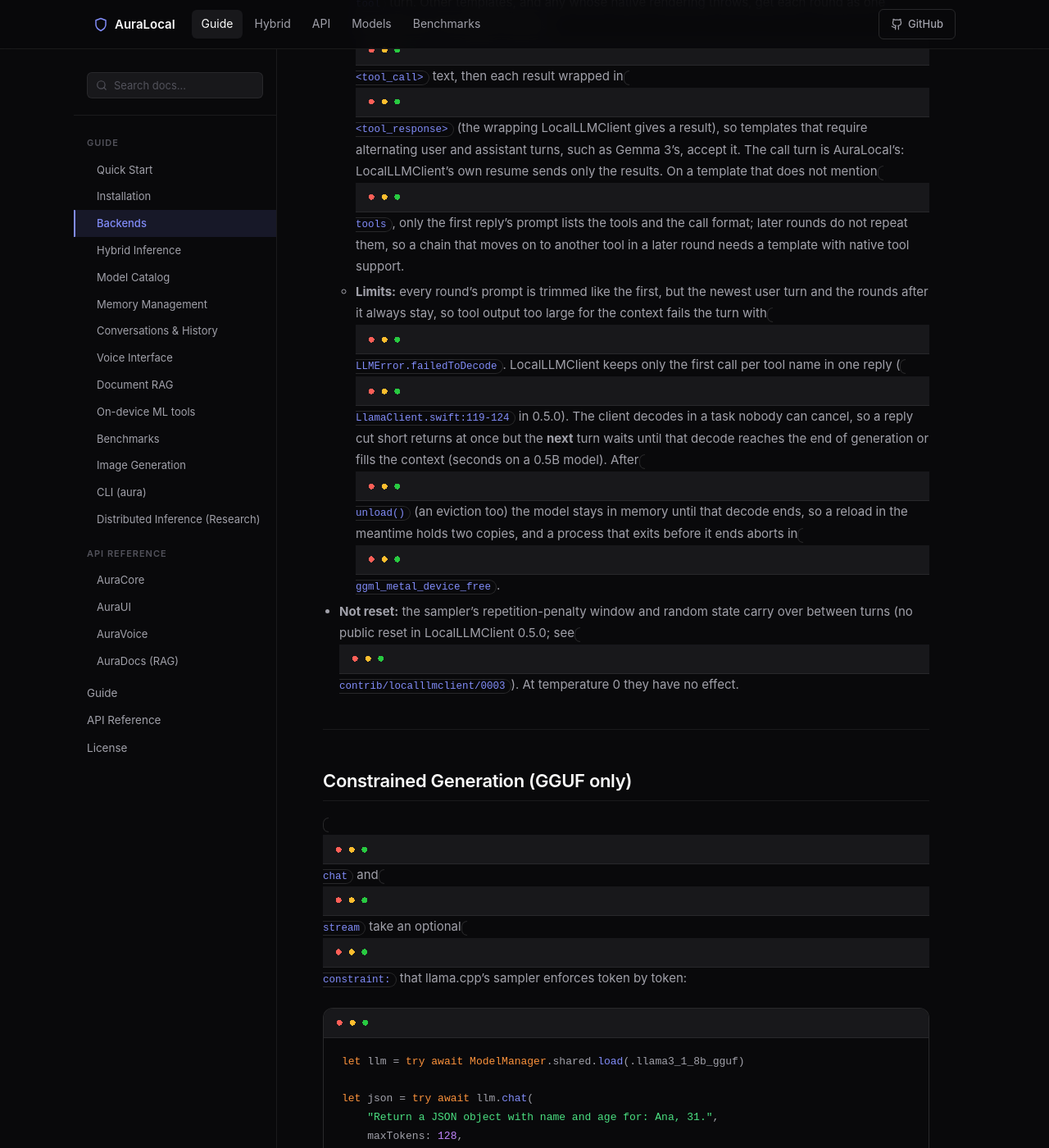
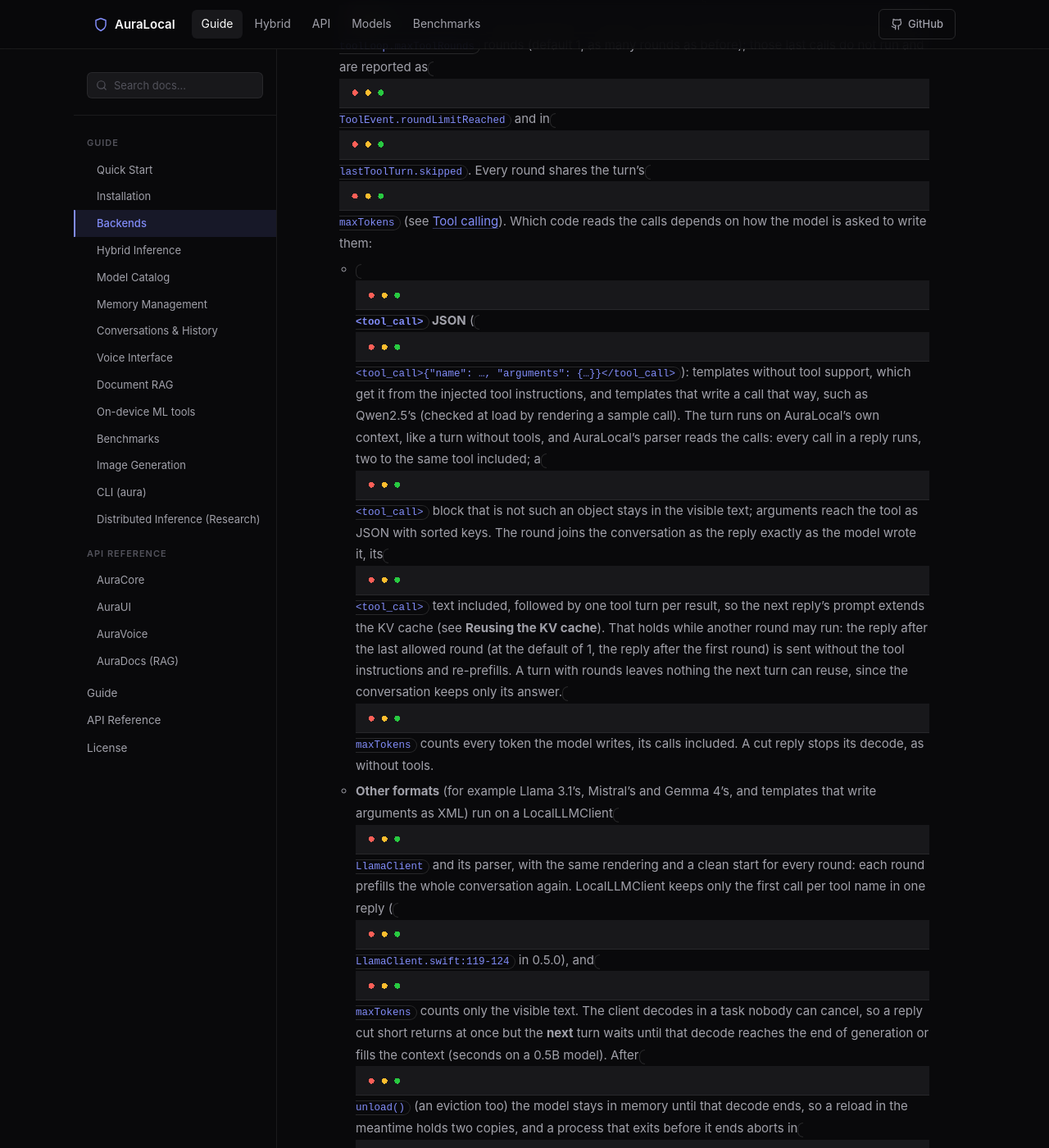
Before and after one commit to iOSDevC/AuraLocal, a Jekyll site: the page built from docs/guide/backends.md, in a window 1280 px wide and 1400 px high, scrolled down 13509 px. Shown: the whole window at 82% size. Built offline with Jekyll 4.4.1, drawn with Linux system fonts in a browser that asks for light colours; some of the changed text lies outside the part shown.

Commit message:
docs: describe GGUF KV cache reuse and the <tool_call> JSON tool path
When a turn or a tool round keeps the cache and when it re-prefills, the measured
savings and the occasional temperature-0 difference from a full prefill; which tool
formats run on AuraLocal's parser and which stay on LocalLLMClient's; the tool
instructions repeated while rounds remain; the dropped trailing template newline.
The CHANGELOG [Unreleased] "every GGUF turn starts from an empty KV cache" entry is
replaced, since it has not shipped.

Co-Authored-By: Claude Opus 5.5 <noreply@anthropic.com>

```diff
--- a/docs/guide/backends.md
+++ b/docs/guide/backends.md
@@ -159,16 +159,20 @@ let llm = try await ModelManager.shared.load(.llama3_1_8b_gguf)
 ### Multi-turn conversations (GGUF)
 
 Both llama.cpp backends treat every call (`chat`, `stream`, `chat(_:in:)`, `stream(_:in:)`, `generate(messages:)`)
-as one self-contained turn: it starts from an empty KV cache and an empty decode batch, and the model stays loaded.
-The pinned LocalLLMClient (0.5.0) never cleared the cache when a new prompt did not extend the cached one, so the
-cache grew every turn until the context overflowed (around turn 8 at 1024 tokens) and later turns failed or
-aborted; the fix it needs upstream is prepared as `contrib/localllmclient/0004`.
+as one turn over the whole conversation, and the model stays loaded. A turn whose rendered prompt starts with exactly
+the text the KV cache holds from the turn before decodes only the rest; any other turn starts from an empty KV cache
+and an empty decode batch (see **Reusing the KV cache** below). The pinned LocalLLMClient (0.5.0) never cleared the
+cache when a new prompt did not extend the cached one, so the cache grew every turn until the context overflowed
+(around turn 8 at 1024 tokens) and later turns failed or aborted; the fix it needs upstream is prepared as
+`contrib/localllmclient/0004`. AuraLocal compares the text itself and clears the cache on every miss.
 
 - **Roles:** the history is rendered with the GGUF's `tokenizer.chat_template` and special tokens (`bos_token`,
   `eos_token`, …), read from the file the way llama.cpp resolves them, with the same Jinja engine and message shapes
   LocalLLMClient's `.chat` input uses. A single `chat(_:systemPrompt:)` call sends the system prompt as a system
   turn, not as text inside the user turn. A GGUF without a template gets a `System:` / `User:` / `Assistant:`
-  transcript.
+  transcript. One trailing newline at the end of the template is dropped, as Python Jinja (Hugging Face's and
+  llama.cpp's renderers) does and swift-jinja does not: Qwen2.5's prompt ends `<|im_start|>assistant\n`, where it
+  used to end with a second newline.
 - **What every template accepts:** all system turns (a `summarizeAndPrune` summary included) merge, in order, into
   one leading system turn; assistant turns before the first user turn join the system text; consecutive user or
   assistant turns merge; empty assistant turns are dropped. A template that rejects a system role (Gemma 2) or
@@ -185,42 +189,78 @@ aborted; the fix it needs upstream is prepared as `contrib/localllmclient/0004`.
   `maxTokens`, with a margin, since it is an estimate (about 4 characters per token). Trimming is not reported in
   `lastContextOverflow`. A system turn plus newest user turn that alone exceed the context throw
   `LLMError.failedToDecode` (`context size exceeded`).
-- **Cost:** the whole history is prefilled on every turn, so prefill time grows linearly with it: 1.28 s for a
-  3038-token history with Qwen2.5-0.5B Q4_K_M on an M1 Pro (about 0.42 ms per token, measured with other builds
-  running); larger models cost proportionally more. The previous path paid the same, since its prompt cache never
-  matched.
+- **Reusing the KV cache:** after a reply that ended by itself (end of generation, or a full context), the cache
+  holds that turn's prompt and the reply. The next turn keeps it when its rendered prompt starts with exactly that
+  text, byte for byte, and goes on with one of the model's special tokens (`<|im_end|>` on ChatML templates, read
+  from the GGUF's token types): only the rest is decoded. llama.cpp's tokenizer splits on special tokens first, so
+  the rest tokenizes as it would at the end of the whole prompt (checked against the model's own tokenizer on
+  Qwen2.5 and SmolLM2). Anything else re-prefills the whole prompt after an empty cache, as before:
+  - a reply cut by `maxTokens`, `shouldStop`, cancellation or backgrounding, or a turn that failed;
+  - a history that does not carry the reply exactly as it was returned (AuraLocal's history methods store it as
+    returned);
+  - a history whose start changed: each exchange the overflow trimming or `chat(_:in:)`'s `maxContextTokens`
+    drops changes it, so a long conversation that keeps sliding re-prefills on every turn;
+  - templates that rewrite earlier assistant turns (Qwen3 strips their `<think>` blocks);
+  - a GGUF without special-token types, and any error while decoding the rest (an overflowing context included).
+
+  Constrained calls run on a client of their own and leave the cache as it was. A reused turn continues from the
+  reply's cache as llama.cpp computed it token by token; a full prefill computes the same tokens in one batch, and the
+  two differ slightly, so at temperature 0 a reused turn can now and then pick a different token than a full prefill
+  would. Measured at temperature 0: on Qwen2.5-0.5B Q4_K_M, identical replies in two 10-turn conversations and 1
+  different reply in the 17 reused turns of a 22-turn conversation at a 1024 context; on SmolLM2-360M, identical
+  replies in all three.
+- **Cost:** a full prefill grows linearly with the history: 1.28 s for a 3038-token history with Qwen2.5-0.5B
+  Q4_K_M on an M1 Pro (about 0.42 ms per token, measured with other builds running); larger models cost
+  proportionally more. A reused turn decodes only its new part: after a system prompt of about 2,400 tokens, the
+  time to the first piece stayed at 48–81 ms over 10 turns instead of 759–887 ms, and the 10 turns took 8.5 s
+  instead of 15.2 s (same model and machine, 16–20 new tokens per turn instead of 2,487–2,842;
+  `GGUFPromptReuseLiveTests`).
 - **Cut replies:** a reply ended by `maxTokens`, cancellation or backgrounding leaves the next turn unaffected. The
   decode runs in a task of its own, so the call returns at once; the next turn waits until that decode has stopped
   (at most one token, or the end of a prefill) and flushes the token it left queued.
-- **With tools** a turn runs on a LocalLLMClient `LlamaClient` (its tool-call parser), with the same rendering and
-  the same clean start, in **rounds**. A round is every call one reply asks for: the calls run in the order the
+- **With tools** a turn runs in **rounds**. A round is every call one reply asks for: the calls run in the order the
   model wrote them, then the model replies again with their results. The turn ends at a reply that asks for no
   tools, at a cut reply, or at a reply that asks for tools after `toolLoop.maxToolRounds` rounds (default 1, as many
   rounds as before); those last calls do not run and are reported as `ToolEvent.roundLimitReached` and in
-  `lastToolTurn.skipped`. Every round shares the turn's `maxTokens` and prefills the whole conversation again, so
-  each round costs a full prefill (see
-  [Tool calling]({{ '/api/core' | relative_url }}#tool-calling-gguf)).
+  `lastToolTurn.skipped`. Every round shares the turn's `maxTokens` (see
+  [Tool calling]({{ '/api/core' | relative_url }}#tool-calling-gguf)). Which code reads the calls depends on how the
+  model is asked to write them:
+  - **`<tool_call>` JSON** (`<tool_call>{"name": …, "arguments": {…}}</tool_call>`): templates without tool support,
+    which get it from the injected tool instructions, and templates that write a call that way, such as Qwen2.5's
+    (checked at load by rendering a sample call). The turn runs on AuraLocal's own context, like a turn
+    without tools, and AuraLocal's parser reads the calls: every call in a reply runs, two to the same tool included;
+    a `<tool_call>` block that is not such an object stays in the visible text; arguments reach the tool as JSON with
+    sorted keys. The round joins the conversation as the reply exactly as the model wrote it, its `<tool_call>` text
+    included, followed by one tool turn per result, so the next reply's prompt extends the KV cache (see
+    **Reusing the KV cache**). That holds while another round may run: the reply after the last allowed round (at
+    the default of 1, the reply after the first round) is sent without the tool instructions and re-prefills. A
+    turn with rounds leaves nothing the next turn can reuse, since the conversation keeps only its answer.
+    `maxTokens` counts every token the model writes, its calls included. A cut reply stops its decode, as without
+    tools.
+  - **Other formats** (for example Llama 3.1's, Mistral's and Gemma 4's, and templates that write arguments as XML)
+    run on a LocalLLMClient `LlamaClient` and its parser, with the same rendering and a clean start for every round:
+    each round prefills the whole conversation again. LocalLLMClient keeps only the first call per tool name in one
+    reply (`LlamaClient.swift:119-124` in 0.5.0), and `maxTokens` counts only the visible text. The client decodes
+    in a task nobody can cancel, so a reply cut short returns at once but the **next** turn waits until that decode
+    reaches the end of generation or fills the context (seconds on a 0.5B model). After `unload()` (an eviction
+    too) the model stays in memory until that decode ends, so a reload in the meantime holds two copies, and a
+    process that exits before it ends aborts in `ggml_metal_device_free`.
   - **Errors:** a tool that throws, arguments that do not decode and an unknown tool name reach the model as
     `{"error": "…"}` and the turn goes on. `ToolLoopOptions(toolErrors: .failTurn)` makes the turn throw instead:
     the tool's own error, LocalLLMClient's `ToolError.argumentDecodingFailed`, or `LLMError.invalidParameter`.
     Cancelling the turn while a tool runs cancels the tool's task and throws `CancellationError`.
   - **What the model sees:** a tool's output as JSON with sorted keys (`key: value` pairs sorted by key when the
     output holds a value JSON cannot, such as a `Date`). With a chat template that mentions `tools` (Qwen2.5's, for
-    example) a round is sent in the template's own format: the reply's calls as an assistant turn with `tool_calls`,
-    each result as a `tool` turn. Other templates, and any whose native rendering throws, get each round as one
-    assistant turn: the reply's calls as `<tool_call>` text, then each result wrapped in `<tool_response>` (the
-    wrapping LocalLLMClient gives a result), so templates that require alternating user and assistant turns, such
-    as Gemma 3's, accept it. The call turn is AuraLocal's: LocalLLMClient's own resume sends only the results. On a
-    template that does not mention `tools`, only the first reply's prompt lists the tools and the call format; later
-    rounds do not repeat them, so a chain that moves on to another tool in a later round needs a template with
-    native tool support.
+    example) each result is a `tool` turn in the template's own format; on the LocalLLMClient path the reply's calls
+    are an assistant turn with `tool_calls`. Other templates, and any whose native rendering throws, get each round
+    as one assistant turn: the reply's calls as `<tool_call>` text, then each result wrapped in `<tool_response>`
+    (the wrapping LocalLLMClient gives a result), so templates that require alternating user and assistant turns,
+    such as Gemma 3's, accept it. LocalLLMClient's own resume sends only the results. After a result, the tool
+    instructions (the call format and the tools, with sorted keys) are sent again only while another round may run;
+    on a template that does not mention `tools` they are its only list of the tools, so a chain can move on to
+    another tool in a later round.
   - **Limits:** every round's prompt is trimmed like the first, but the newest user turn and the rounds after it
     always stay, so tool output too large for the context fails the turn with `LLMError.failedToDecode`.
-    LocalLLMClient keeps only the first call per tool name in one reply (`LlamaClient.swift:119-124` in 0.5.0).
-    The client decodes in a task nobody can cancel, so a reply cut short returns at once but the **next** turn
-    waits until that decode reaches the end of generation or fills the context (seconds on a 0.5B model).
-    After `unload()` (an eviction too) the model stays in memory until that decode ends, so a reload in the
-    meantime holds two copies, and a process that exits before it ends aborts in `ggml_metal_device_free`.
 - **Not reset:** the sampler's repetition-penalty window and random state carry over between turns (no public reset
   in LocalLLMClient 0.5.0; see `contrib/localllmclient/0003`). At temperature 0 they have no effect.
 
```
Also changed, not shown: docs/api/core.md (+10 -8 lines), docs/guide/installation.md (+1 -1 lines), CHANGELOG.md, README.md.
